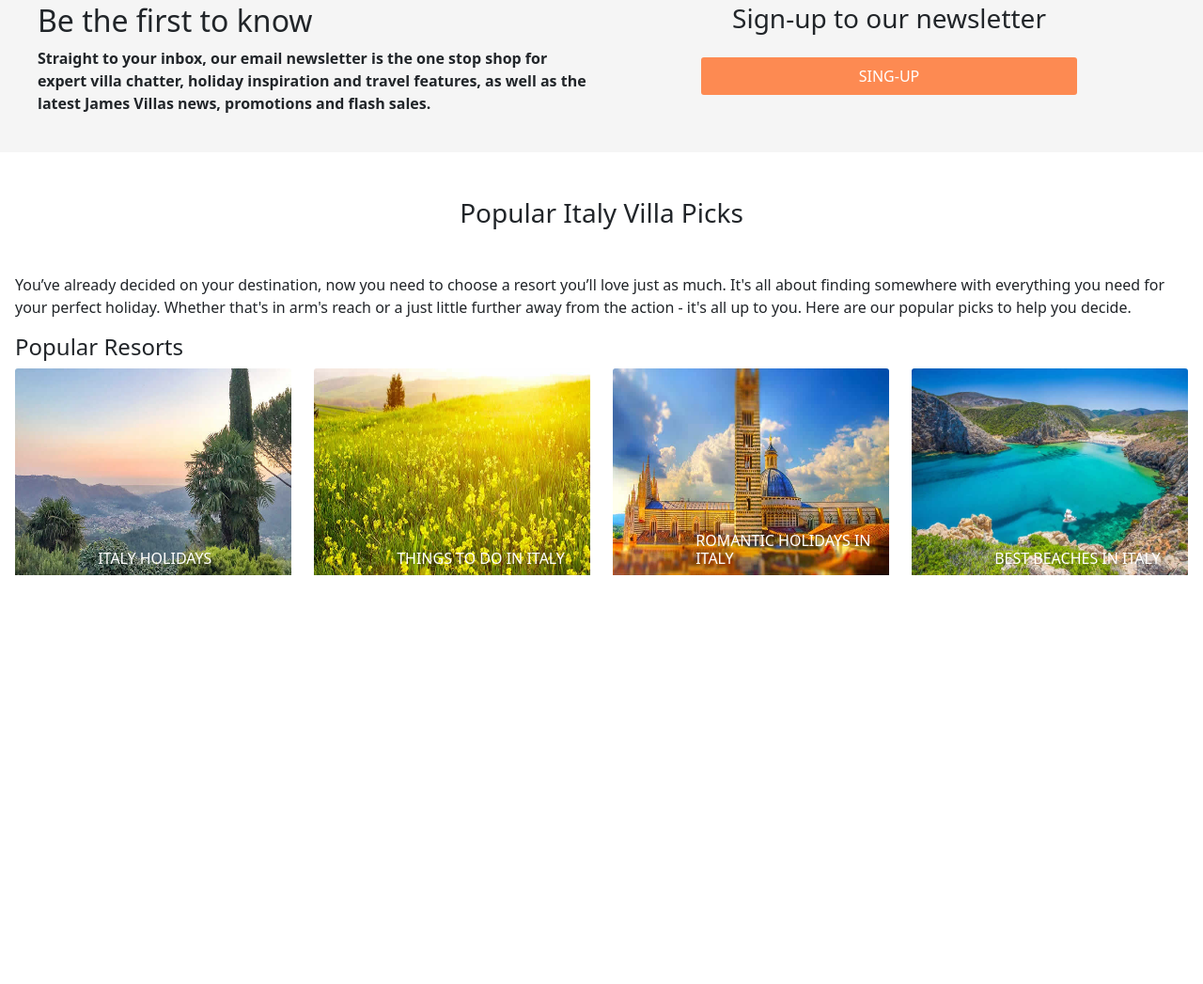
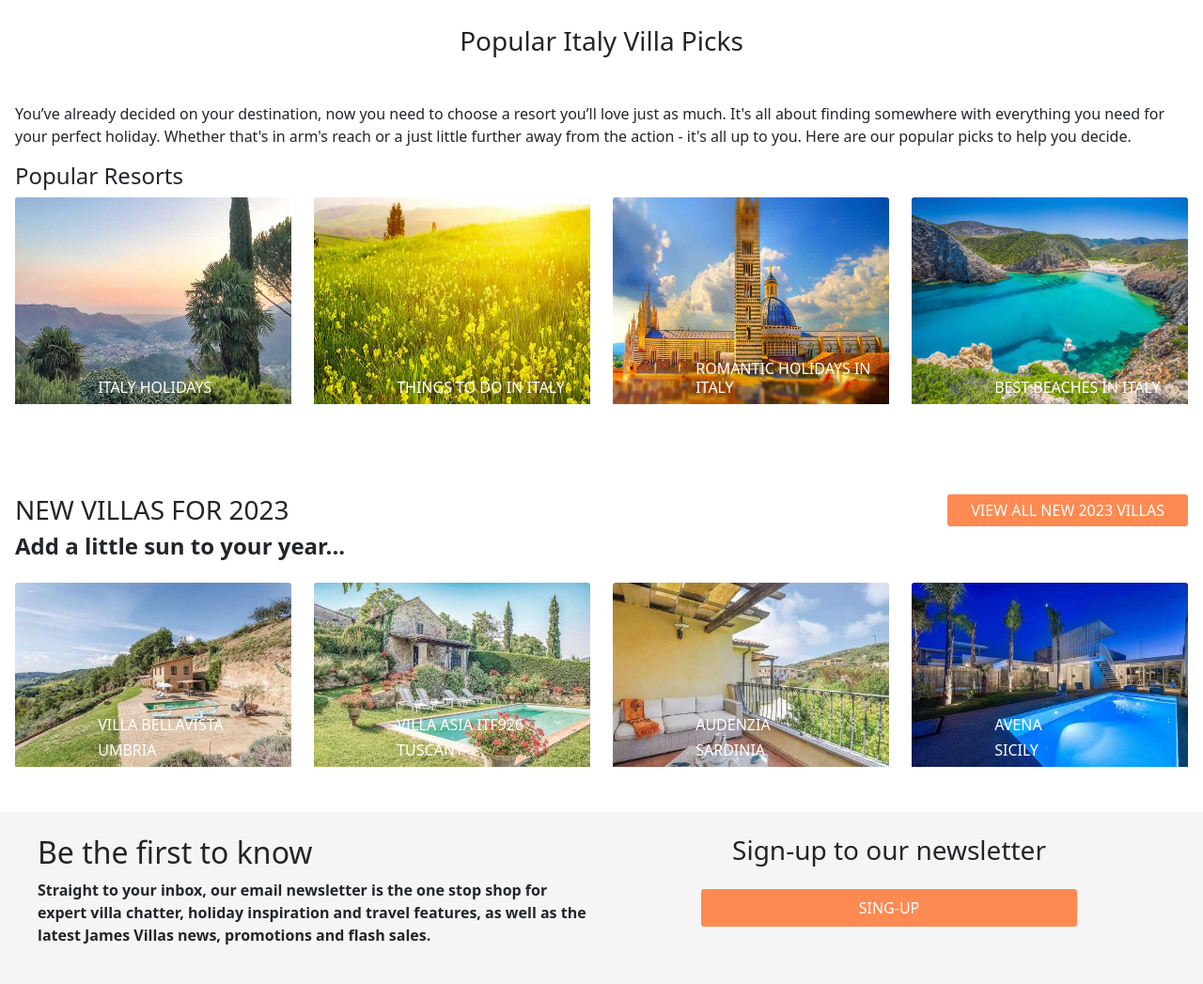
Before and after one commit to developer-mohammad-faisal/Client-Project-5-Doctors_Bootstrap, a plain HTML site: page index.html in a window 1280 px wide. Shown: the part 1738-2785 px from the top of the page at 94% size. Before the commit the page ends 2398 px from the top, so only its background shows below. Drawn offline with nearby package versions, Linux system fonts and the light colour scheme.

Commit message:
new villas section

```diff
--- a/index.html
+++ b/index.html
@@ -260,27 +260,6 @@
    </div>
 
 
-   <!-- Newsletter -->
-  <div class="px-4 newsletter_container py-4 ">
-
-    <div class="row row-cols-1 row-cols-md-2 justify-content-between px-3">
-      <div class="col">
-      <div class="">
-        <h2>Be the first to know</h2>
-        <p>Straight to your inbox, our email newsletter is the one stop shop for expert villa chatter, holiday
-          inspiration and travel features, as well as the latest James Villas news, promotions and flash sales.</p>
-      </div>
-      </div>
-      <div class="col">
-        <div class="text-center">
-          <h3 class="pb-3">Sign-up to our newsletter</h3>
-          <button class="button_newsletter">SING-UP </button>
-        </div>
-      </div>
-    </div>
-    </div>
-
-
     <!-- Popular -->
     <div class="py-5 px-3 popular_container ">
       <h3 class="text-center mb-5 "> Popular Italy Villa Picks</h3>
@@ -331,6 +310,82 @@
     </div>
 
 
+    <!-- New Villas -->
+    <div class="py-5 px-3 new_villas_container " >
+      <div class="d-flex justify-content-between pb-3 ">
+        <div>
+          <h3>NEW VILLAS FOR 2023</h3>
+          <h4>Add a little sun to your year...</h4>
+        </div>
+        <div>
+          <button class="button_villas">VIEW ALL NEW 2023 VILLAS</button>
+        </div>
+      </div>
+        <div class="row row-cols-2 row-cols-md-4 ">
+          <div class="col">
+            <div class="position-relative">
+              <img src="/images/bellabista.jpg" class="card-img-top" alt="...">
+              <div class=" img_content text-white ">
+                <h6>VILLA BELLAVISTA</h6>
+                <h6>UMBRIA</h6>
+              </div>
+            </div>
+          </div>
+          <div class="col">
+            <div class="position-relative">
+              <img src="/images/asia.jpg" class="card-img-top" alt="...">
+              <div class="img_content text-white">
+                <h6>VILLA ASIA ITF926</h6>
+                <h6> TUSCANY </h6>
+              </div>
+            </div>
+          </div>
+
+          <div class="col">
+            <div class="position-relative">
+              <img src="/images/audenzia.jpg" class="card-img-top" alt="...">
+              <div class="img_content text-white ">
+                <h6>AUDENZIA</h6>
+                <h6>SARDINIA</h6>
+              </div>
+            </div>
+          </div>
+
+          <div class="col">
+            <div class="position-relative">
+              <img src="/images/avena.jpg" class="card-img-top" alt="...">
+              <div class="img_content text-white">
+                <h6>AVENA</h6>
+                <h6>SICILY</h6>
+              </div>
+            </div>
+          </div>
+
+        </div>
+    </div>
+
+
+      <!-- Newsletter -->
+      <div class="px-4 newsletter_container py-4 gap-3 ">
+
+        <div class="row row-cols-1 row-cols-md-2 justify-content-between px-3">
+          <div class="col">
+            <div class="">
+              <h2>Be the first to know</h2>
+              <p>Straight to your inbox, our email newsletter is the one stop shop for expert villa chatter, holiday
+                inspiration and travel features, as well as the latest James Villas news, promotions and flash sales.</p>
+            </div>
+          </div>
+          <div class="col">
+            <div class="text-center">
+              <h3 class="pb-3">Sign-up to our newsletter</h3>
+              <button class="button_newsletter">SING-UP </button>
+            </div>
+          </div>
+        </div>
+      </div>
+
+
 
 
 
--- a/style.css
+++ b/style.css
@@ -134,3 +134,28 @@ body {
   width: 100%;
   height: 220px;
 }
+
+.new_villas_container h3{
+  font-weight: 400;
+}
+.new_villas_container h4{
+  font-weight: 600;
+}
+
+.button_villas{
+   background-color: #fd8a52;
+  color: white;
+  font-weight: 500;
+  border: none;
+  padding-left: 25px;
+  padding-right: 25px;
+  padding-top: 5px;
+  padding-bottom: 5px;
+  border-radius: 3px;
+}
+.button_villas:hover{
+    background-color: white;
+  color: #fd8a52;
+  border: 1px solid #fd8a52;
+  transition-duration: 700ms;
+}
```
Also changed, not shown: images/asia.jpg (added), images/audenzia.jpg (added), images/avena.jpg (added), images/bellabista.jpg (added).
